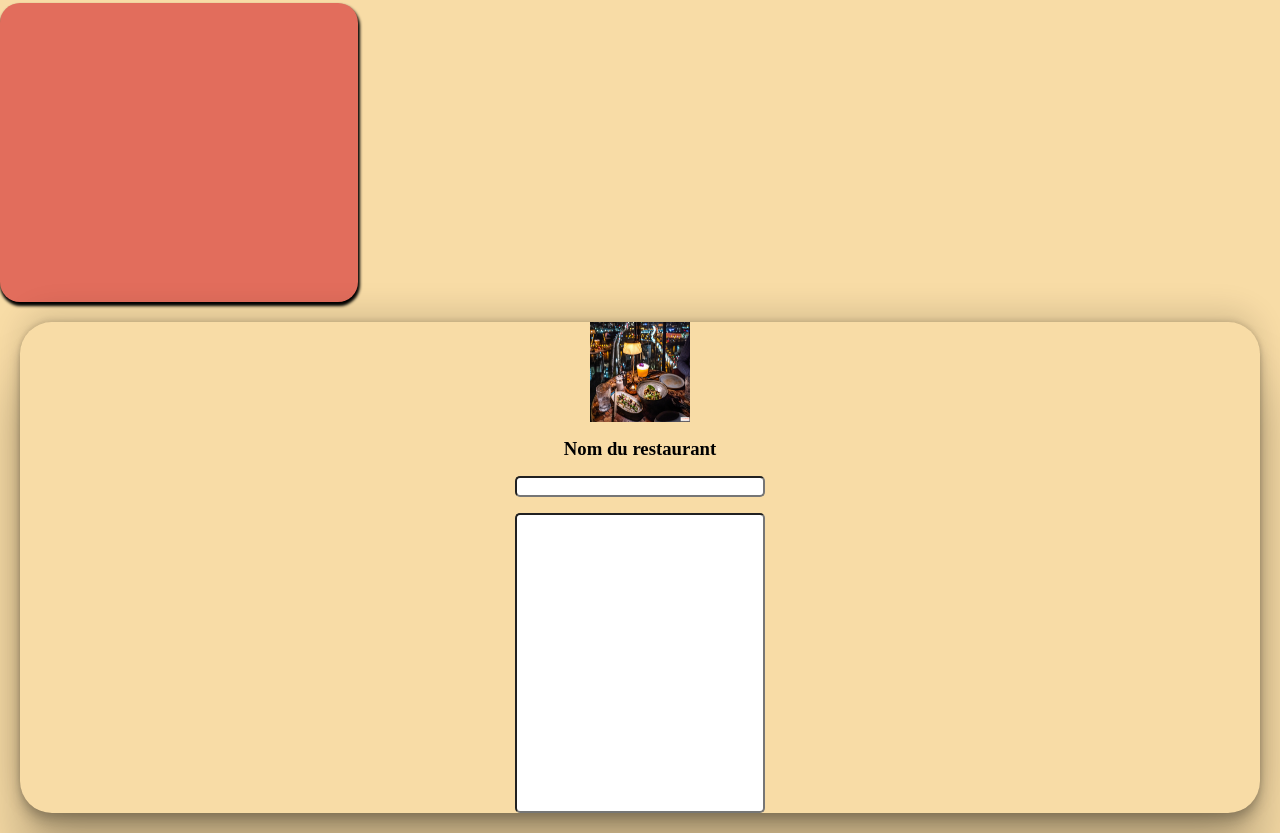
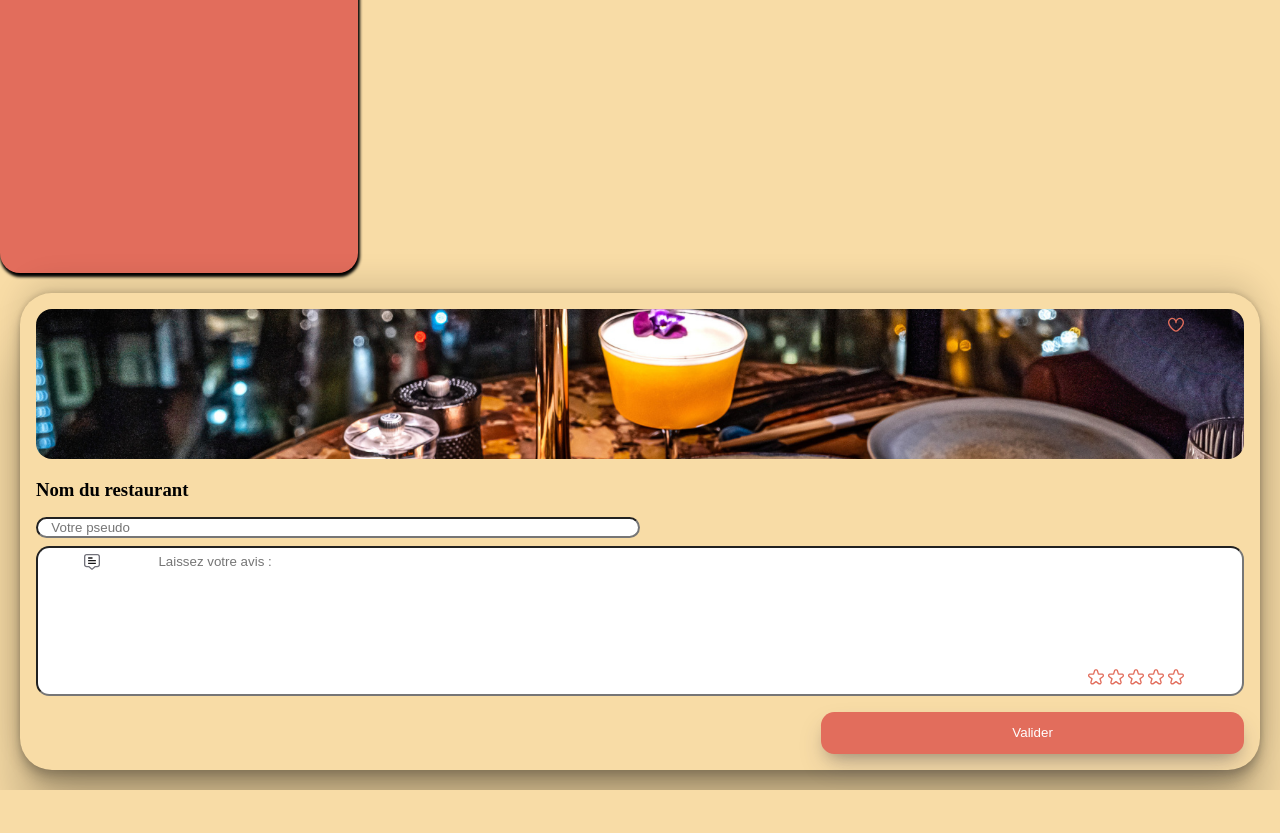
Before and after one commit to PierreVir/project1-js-wilder-eats, a website: page index.html in a window 1280 px wide. Shown: the part 1182-2015 px from the top of the page. After the commit the page ends 1972 px from the top, so only its background shows below. Drawn offline with Linux system fonts and the light colour scheme.

Commit message:
finished card-modal + remove useless images

```diff
--- a/index.html
+++ b/index.html
@@ -44,17 +44,47 @@
     </main>
     <div class="overlay"></div>
     <div class="modal">
-      <img src="img/img1.jpeg" alt="" />
+      <div class="img-container-modal">
+        <img class="img-modal" src="img/img1.jpeg" alt="" />
+        <img class="heart-icon" src="img/heart.svg" alt="" />
+      </div>
       <h3>Nom du restaurant</h3>
-      <input type="text" id="name" name="name" size="10" />
+      <div class="input-container">
+        <div class="firstInput-container">
+          <input
+            type="text"
+            placeholder="Votre pseudo"
+            class="firstInput"
+            name="name"
+            size="10"
+          />
+        </div>
+        <div class="secondInput-container">
+          <img
+            class="write-opinion-logo"
+            src="img/write-opinionLogo.svg"
+            alt=""
+          />
           <input
             class="secondInput"
+            placeholder="Laissez votre avis :"
             type="text"
-        id="name"
             name="name"
             size="10"
             height="300px"
           />
+          <div class="write-opinion-note">
+            <img class="opinion-stars" src="img/starts.svg" alt="" />
+            <img class="opinion-stars" src="img/starts.svg" alt="" />
+            <img class="opinion-stars" src="img/starts.svg" alt="" />
+            <img class="opinion-stars" src="img/starts.svg" alt="" />
+            <img class="opinion-stars" src="img/starts.svg" alt="" />
+          </div>
+        </div>
+      </div>
+      <div class="btn-right">
+        <button class="btn-opinion">Valider</button>
+      </div>
     </div>
     <footer></footer>
 
--- a/style.css
+++ b/style.css
@@ -47,11 +47,6 @@ body {
   justify-content: flex-end;
 }
 
-input {
-  border-radius: 5px;
-  width: 250px;
-}
-
 .img {
   width: 50px;
   height: 50px;
@@ -71,20 +66,96 @@ input {
 
 .modal {
   border-radius: 2em;
+  padding: 1em;
   margin: 20px;
   box-shadow: rgba(0, 0, 0, 0.25) 0px 54px 55px,
     rgba(0, 0, 0, 0.12) 0px -12px 30px, rgba(0, 0, 0, 0.12) 0px 4px 6px,
     rgba(0, 0, 0, 0.17) 0px 12px 13px, rgba(0, 0, 0, 0.09) 0px -3px 5px;
   display: flex;
   flex-direction: column;
+  gap: 1em;
+}
+
+.input-container {
+  display: flex;
+  flex-direction: column;
   align-items: center;
-  gap: 1em;
-  & img {
-    width: 100px;
-    height: 100px;
+  gap: 0.5em;
+}
+
+.firstInput-container {
+  width: 100%;
+  & input {
+    padding-left: 1em;
+  }
+}
+.secondInput-container {
+  position: relative;
+  width: 100%;
+  & input::placeholder {
+    position: absolute;
+    top: 4%;
+    left: 10%;
   }
 }
 
+.write-opinion-note {
+  position: absolute;
+  bottom: 5%;
+  right: 5%;
+}
+
+.write-opinion-logo {
+  width: 16px;
+  height: 16px;
+  position: absolute;
+  left: 4%;
+  top: 5%;
+}
+
+.firstInput {
+  width: 50%;
+  border-radius: 1em;
+}
+
 .secondInput {
-  height: 300px;
+  height: 150px;
+  border-radius: 1em;
+  width: 100%;
 }
+
+.btn-right {
+  display: flex;
+  width: 100%;
+  justify-content: flex-end;
+}
+
+.btn-opinion {
+  background-color: var(--secondary-color);
+  color: white;
+  border-radius: 1em;
+  border: none;
+  padding: 1em;
+  box-shadow: rgba(50, 50, 93, 0.25) 0px 13px 27px -5px,
+    rgba(0, 0, 0, 0.3) 0px 8px 16px -8px;
+  width: 35%;
+}
+
+.img-container-modal {
+  position: relative;
+}
+
+.img-modal {
+  height: 150px;
+  width: 100%;
+  border-radius: 1em;
+  object-fit: cover;
+}
+
+.heart-icon {
+  position: absolute;
+  width: 16px;
+  height: 16px;
+  top: 5%;
+  right: 5%;
+}
```
Also changed, not shown: figma.png (deleted), img/heart.svg (added), img/poele (1) (1).svg (deleted), img/poele.png (deleted), img/poele.svg (renamed from img/poele (1).svg), img/poele50.svg (deleted), img/starts.svg (added), img/trace.svg (deleted), img/write-opinionLogo.svg (added), 3 other files. Lines whose indentation alone changed are shown as unchanged.
